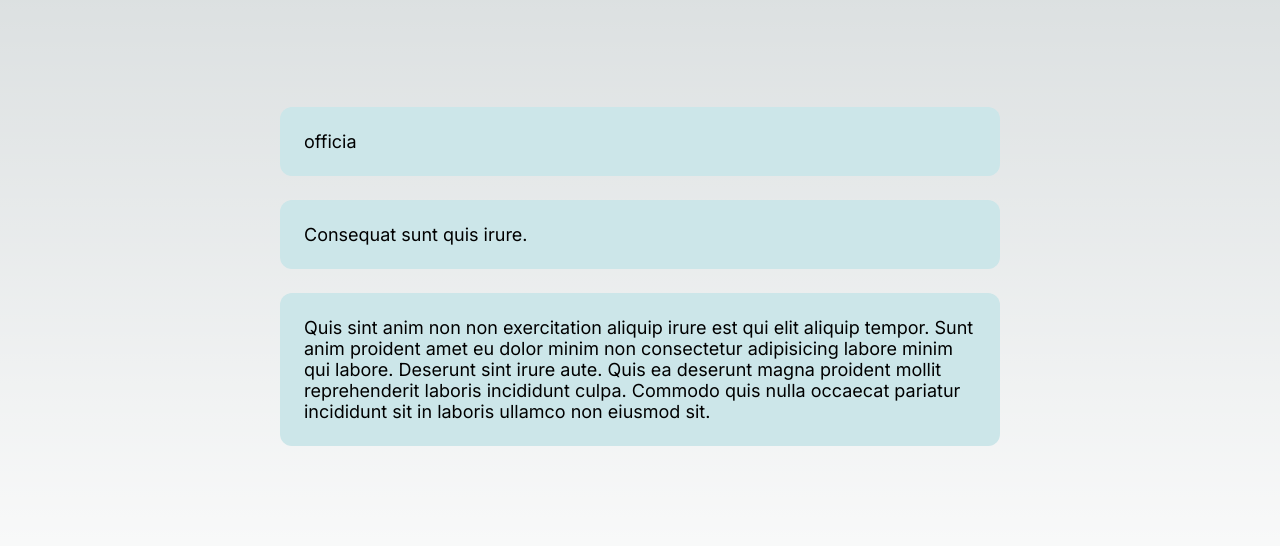
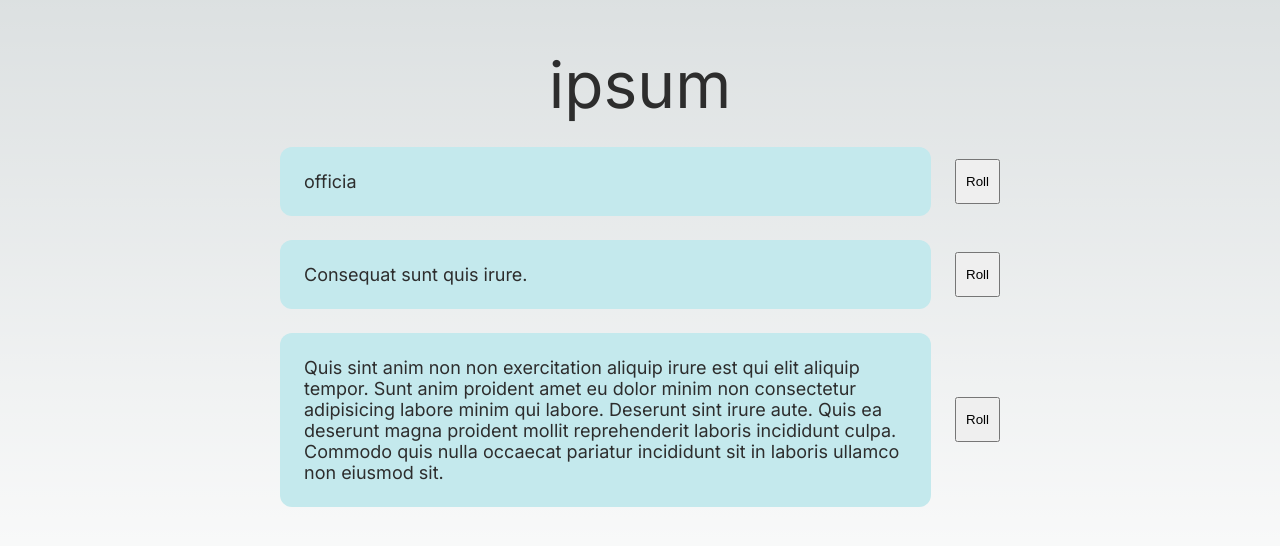
Before and after one commit to jemmec/ipsum, a Next.js app: page / in a window 1280 px wide. Shown: the part 124-670 px from the top of the page. Built offline with nearby package versions, Linux system fonts and the light colour scheme.

Commit message:
Added re-roll button

```diff
--- a/src/hooks/use-lorem.ts
+++ b/src/hooks/use-lorem.ts
@@ -5,7 +5,8 @@ export type LengthType = 'word' | 'sentence' | 'paragraph';
 
 export type Lorem = {
   isFetching: boolean,
-  ipsum: string | undefined
+  ipsum: string | undefined,
+  get: () => void;
 }
 
 export type Response = {
@@ -16,13 +17,18 @@ export function useLorem(length: LengthType): Lorem {
   const [isFetching, setIsFetching] = useState<boolean>(true);
   const [ipsum, setIpsum] = useState<string | undefined>(undefined);
 
-  useEffect(() => {
+  function get() {
+    setIsFetching(true);
     fetch(`/api/${length}`)
       .then(data => data.json())
       .then((res) => setIpsum((res as Response).response))
       .catch(console.error)
       .finally(() => setIsFetching(false));
+  }
+
+  useEffect(() => {
+    get();
   }, [length])
 
-  return { isFetching, ipsum };
+  return { isFetching, ipsum, get };
 }
--- a/src/pages/index.tsx
+++ b/src/pages/index.tsx
@@ -17,6 +17,7 @@ export default function Index() {
       </Head>
       <main className={`${styles.main} ${inter.className}`}>
         <div className={styles.content}>
+          <div className={styles.title}>ipsum</div>
           <Ipsum length='word' />
           <Ipsum length='sentence' />
           <Ipsum length='paragraph' />
@@ -27,12 +28,14 @@ export default function Index() {
 }
 
 export function Ipsum({ length }: { length: LengthType }) {
-  const { isFetching, ipsum } = useLorem(length);
-  if (isFetching) return <div className="fetching">{`fetching...`}</div>;
+  const { isFetching, ipsum, get } = useLorem(length);
   return (
     <>
-      <div className={`${styles.ipsum} ${styles[length]}`}>
-        {ipsum}
+      <div className={styles.item}>
+        <div className={`${styles.ipsum} ${styles[length]}`}>
+          {isFetching ? 'Fetching...' : ipsum}
+        </div>
+        <button onClick={get}>Roll</button>
       </div>
     </>
   )
--- a/src/styles/Index.module.css
+++ b/src/styles/Index.module.css
@@ -4,6 +4,8 @@
   flex-direction: row;
   justify-content: center;
   align-items: center;
+
+  color: rgb(45,45,45);
 }
 
 .content{
@@ -15,10 +17,40 @@
   gap: 24px;
 }
 
+.title{
+  align-self: center;
+  font-size: 64px;
+}
+
+.item{
+  display: flex;
+  flex-direction: row;
+  justify-content: center;
+  align-items: center;
+  gap: 24px;
+}
+
 .ipsum{
-  background-color: rgb(204, 230, 233);
+  flex-grow: 2;
+  background-color: rgb(196, 233, 237);
   padding: 24px;
   border-radius: var(--border-radius);
+  font-size: 18px;
+  transition: transform 0.15s, background-color 0.2s;
+  cursor: pointer;
+}
 
+.ipsum:hover{
+  background-color: rgb(164, 211, 215);
+  padding: 24px;
+  border-radius: var(--border-radius);
   font-size: 18px;
+  transform: translate(-6px,-6px);
 }
+
+.item button{
+  width: 45px;
+  min-width: 45px;
+  height: 45px;
+  min-height: 45px;
+}
```
